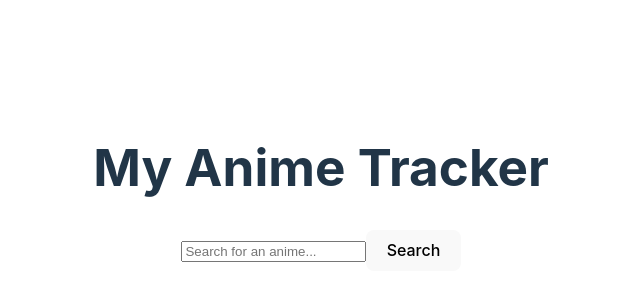
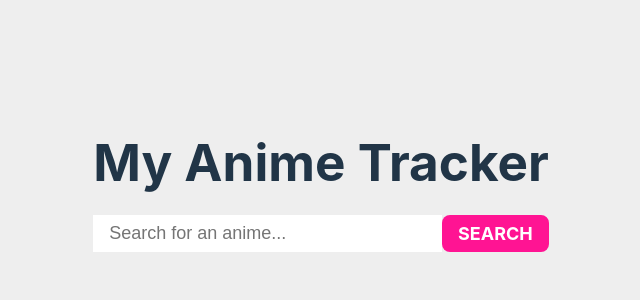
Before and after one commit to NaelHub/Anime-Tracker, a Vue app: page / in a window 1280 px wide. Shown: the part 212-512 px from the top of the page, without its empty margins (319-959 px from the left). Built offline with nearby package versions, Linux system fonts and the light colour scheme; the HTML template or start-up script is replaced by a standard one.

Commit message:
style update

```diff
--- a/src/App.vue
+++ b/src/App.vue
@@ -111,4 +111,55 @@ onMounted(() => {
   </main>
 </template>
 
-<style></style>
+<style>
+<style > * {
+  margin: 0;
+  padding: 0;
+  box-sizing: border-box;
+  font-family: "Fira Sans", sans-serif;
+}
+body {
+  background-color: #eee;
+}
+main {
+  margin: 0 auto;
+  max-width: 768px;
+  padding: 1.5rem;
+}
+h1 {
+  text-align: center;
+  margin-bottom: 1.5rem;
+}
+form {
+  display: flex;
+  max-width: 480px;
+  margin: 0 auto 1.5rem;
+}
+form input {
+  appearance: none;
+  outline: none;
+  border: none;
+  background: white;
+  display: block;
+  color: #888;
+  font-size: 1.125rem;
+  padding: 0.5rem 1rem;
+  width: 100%;
+}
+.button {
+  appearance: none;
+  outline: none;
+  border: none;
+  background: none;
+  cursor: pointer;
+  display: block;
+  padding: 0.5rem 1rem;
+  background-image: linear-gradient(to right, deeppink 50%, darkviolet 50%);
+  background-size: 200%;
+  color: white;
+  font-size: 1.125rem;
+  font-weight: bold;
+  text-transform: uppercase;
+  transition: 0.4s;
+}
+</style>
```
